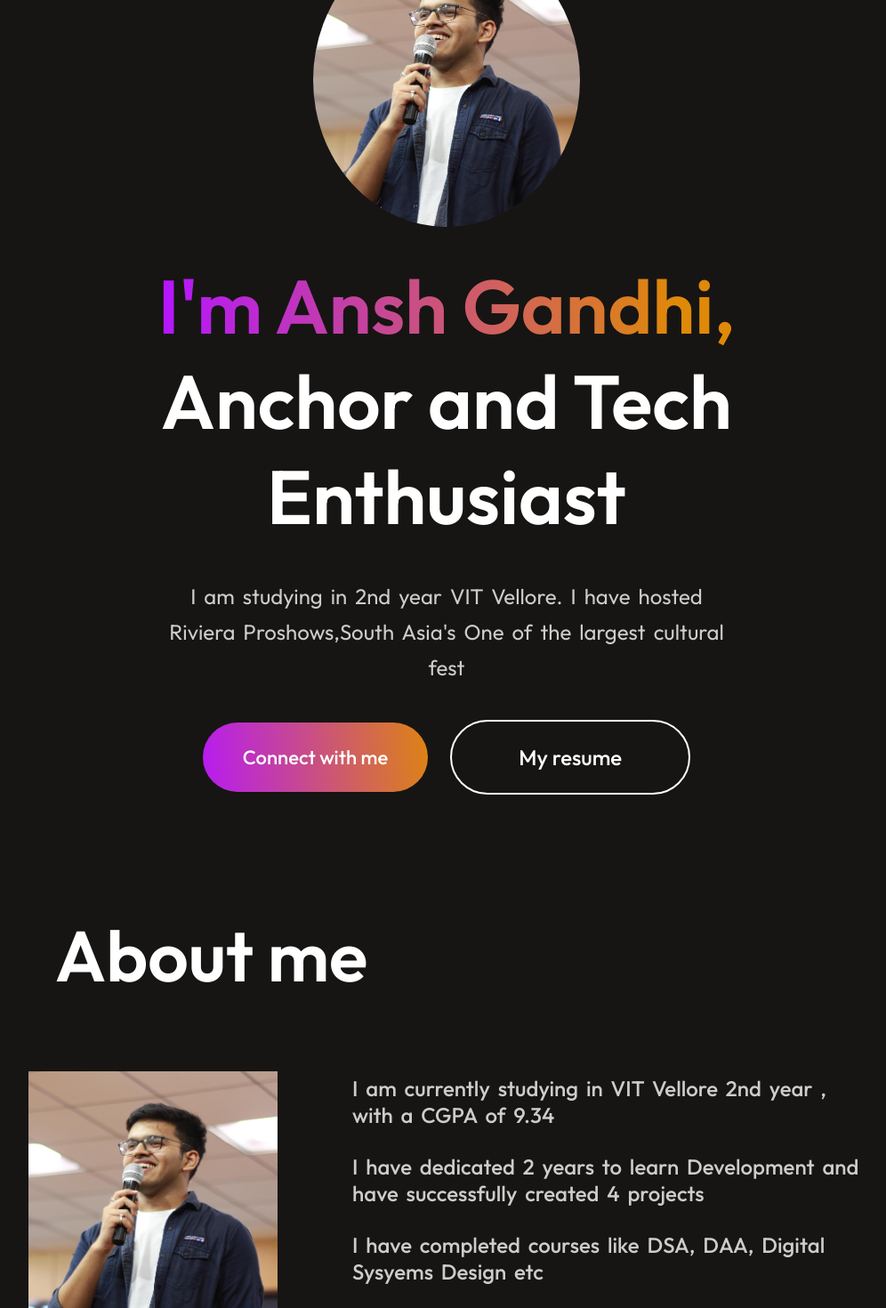
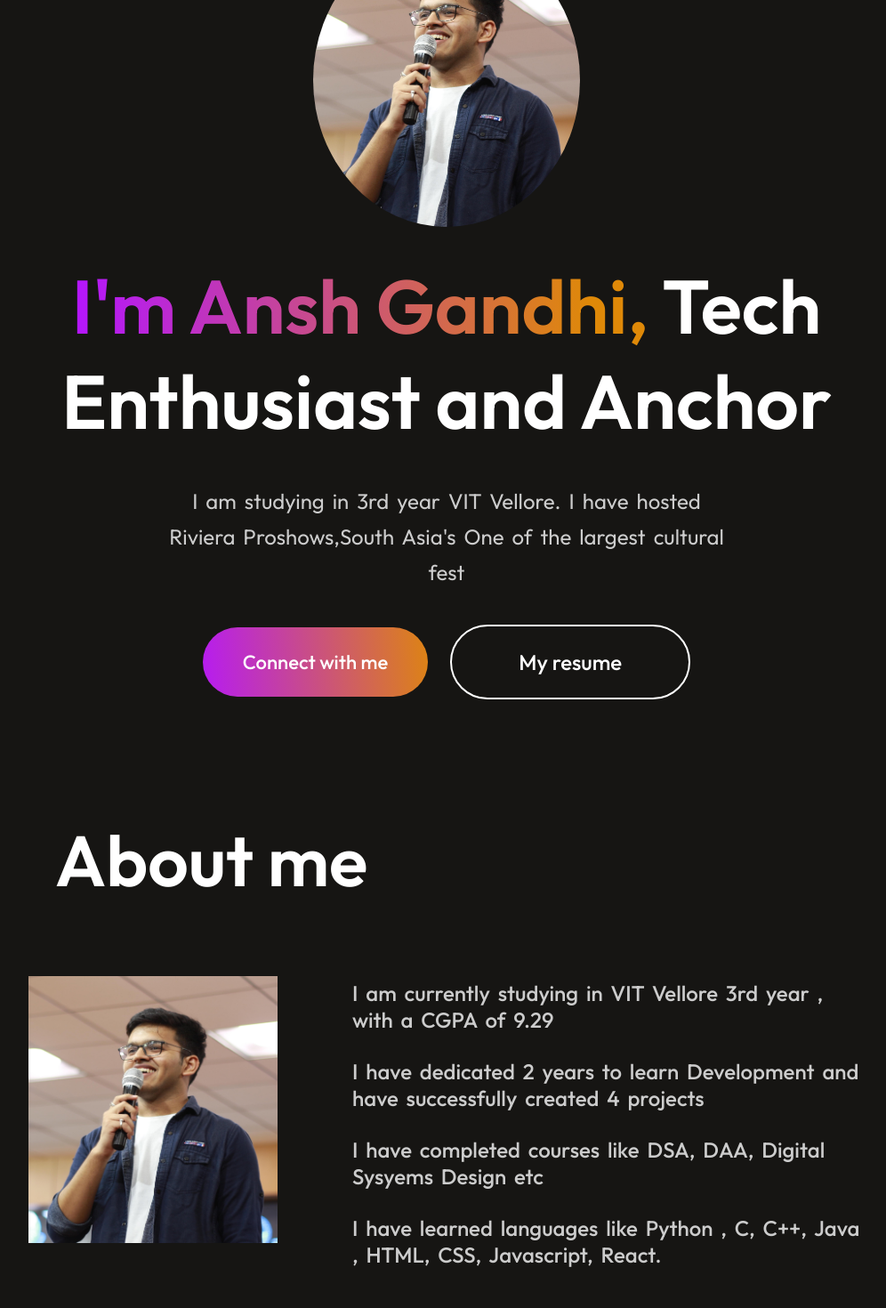
Before and after one commit to ansh-g-01/portfolio-react, a React (Vite) app: page / in a window 1280 px wide. Shown: the part 365-1835 px from the top of the page at 89% size, without its empty margins (138-1134 px from the left). Built offline with nearby package versions, Linux system fonts and the light colour scheme.

Commit message:
new update

```diff
--- a/src/Components/About/About.jsx
+++ b/src/Components/About/About.jsx
@@ -18,7 +18,7 @@ const About = () => {
 
             <div className="about-right">
                 <div className="about-para">
-                  <p>I am currently studying in VIT Vellore 2nd year , with a CGPA of 9.34</p>
+                  <p>I am currently studying in VIT Vellore 3rd year , with a CGPA of 9.29</p>
                     <p>I have dedicated 2 years to learn Development and have successfully created 4 projects</p>
                     <p> I have completed courses like DSA, DAA, Digital Sysyems Design etc</p>
                     <p>I have learned languages like Python , C, C++, Java , HTML, CSS, Javascript, React.</p>
@@ -26,8 +26,8 @@ const About = () => {
                 <div className="about-skills">
                     <div className="about-skill"><p>Development</p>< hr style={{width:"50 %"}}/></div>
                     <div className="about-skill"><p>Anchoring</p>< hr style={{width:"60%"}}/></div>
-                    <div className="about-skill"><p>Machine Learning</p>< hr style={{width:"40%"}}/></div>
-                    <div className="about-skill"><p>React</p>< hr style={{width:"60%"}}/></div>
+                    <div className="about-skill"><p>Machine Learning</p>< hr style={{width:"30%"}}/></div>
+                    <div className="about-skill"><p>React</p>< hr style={{width:"70%"}}/></div>
 
                 </div>
             </div>
--- a/src/Components/Hero/Hero.jsx
+++ b/src/Components/Hero/Hero.jsx
@@ -8,8 +8,8 @@ const Hero = () => {
   return (
     <div id='home' className='hero'>
       <img src={profile_img} alt=""  style={{ width: '300px', height: '330px'    }}/>
-      <h1><span>I'm Ansh Gandhi,</span> Anchor and Tech Enthusiast</h1>
-      <p>I am studying in 2nd year VIT Vellore. I have hosted Riviera Proshows,South Asia's One of the largest cultural fest</p>
+      <h1><span>I'm Ansh Gandhi,</span> Tech Enthusiast and Anchor</h1>
+      <p>I am studying in 3rd year VIT Vellore. I have hosted Riviera Proshows,South Asia's One of the largest cultural fest</p>
       <div className="hero-action">
         <div className="hero-connect"><AnchorLink className='anchor-link'  offset={50} href='#contact'>Connect with me</AnchorLink></div>
         <div className="hero-resume"><a href={resume} target='blank'>My resume</a></div>
```
Also changed, not shown: 1 other file (tests, documents, lock files or other folders).
